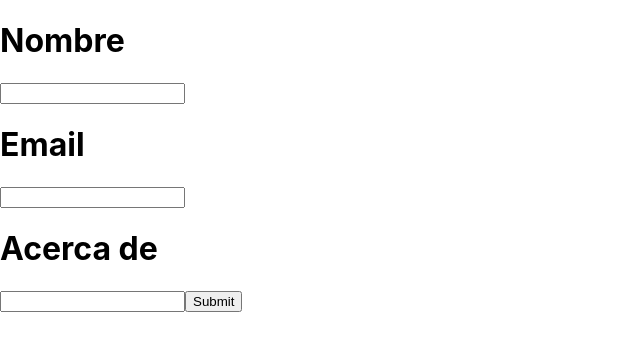
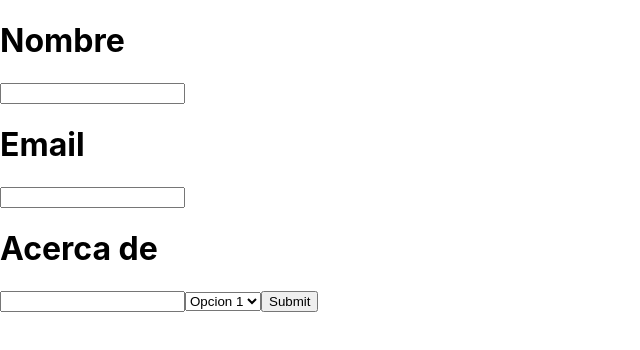
Before and after one commit to SheykoWk/form, a React (Create React App) app: page / in a window 1280 px wide. Shown: the top 350 px of the page, without its empty margins (0-640 px from the left). Built offline with nearby package versions, Linux system fonts and the light colour scheme.

Commit message:
add options input

```diff
--- a/src/App.js
+++ b/src/App.js
@@ -6,23 +6,21 @@ import Users from "./components/Users";
 function App() {
 
   const [users, setUsers] = useState([])
-  const [formResponse, setFormResponse] = useState({})
 
   // const objForm = useForm()
   // console.log(objForm)
 
-  const { register, handleSubmit} = useForm();
+  const { register, handleSubmit, reset} = useForm();
+
+  const defaultValues = {name: '', email: '', about: '', options: '1'}
 
   const onSubmit = data => {
     console.log(data)
     setUsers([...users, data])
-    setFormResponse(data)};
+    reset(defaultValues)
+  };
 
-  //console.log(watch("example")); // watch input value by passing the name of it
-
-    const list = users.map(user => <Users data={user} key={user.name} />)
-
-    console.log(list)
+  const list = users.map(user => <Users data={user} key={user.name} />)
 
   return (
     <div>
@@ -33,6 +31,11 @@ function App() {
         <input {...register("email")} />
         <h1>Acerca de </h1>
         <input {...register("about")} />
+        <select {...register("options")} >
+          <option value="1" >Opcion 1</option>
+          <option value="2" >Opcion 2</option>
+          <option value="3" >Opcion 3</option>
+        </select>
         <input type="submit" />
       </form>
       <div>
```
